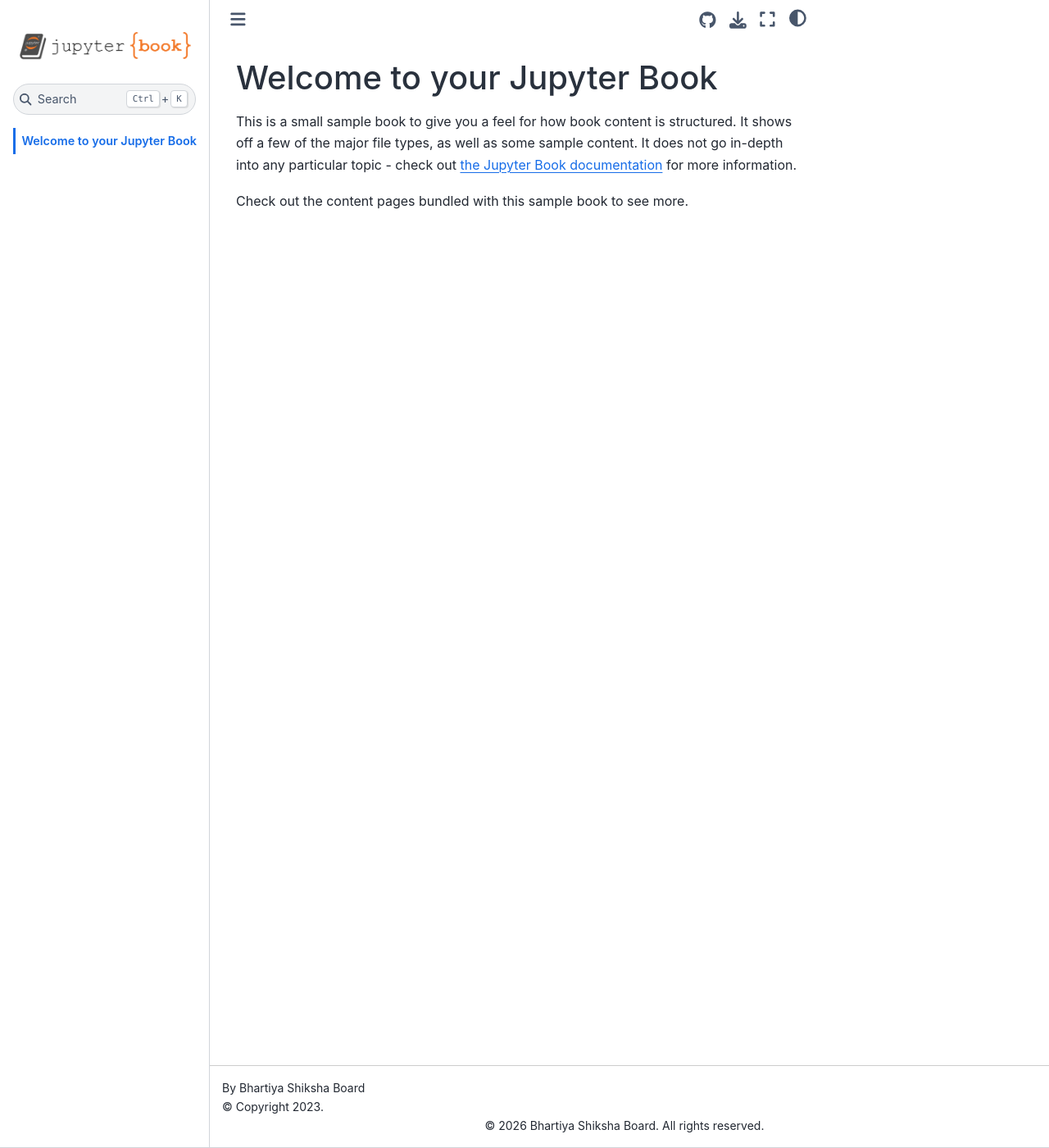
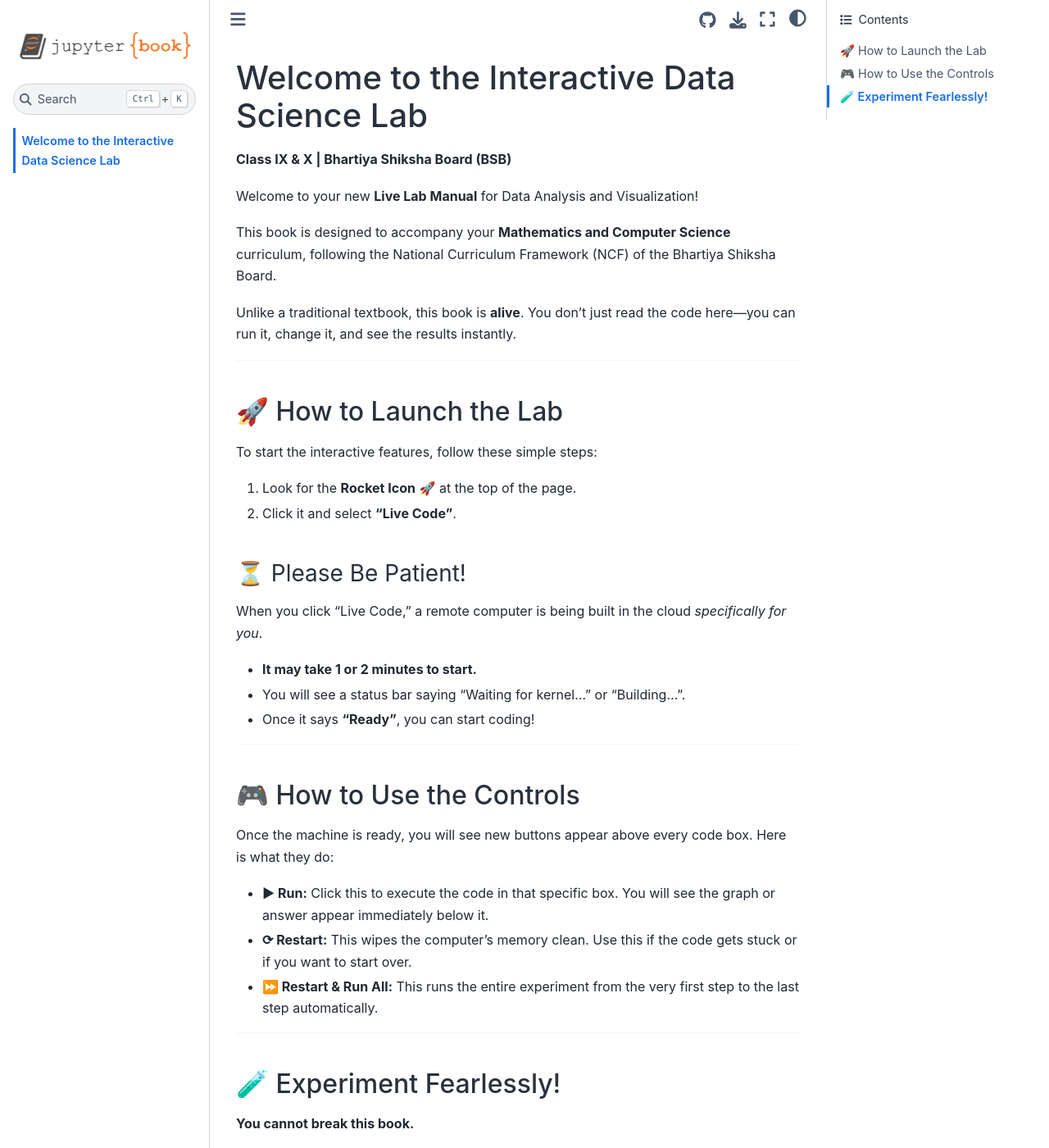
Before and after one commit to amita-kapoor/BSB, a Jupyter Book: the page built from intro.md, in a window 1280 px wide and 1400 px high. Shown: the whole window at 82% size. Built offline with Jupyter Book 1.0.4 settings and Sphinx 7.4.7 and the Sphinx Book theme 1.1.4, drawn with Linux system fonts in a browser that asks for light colours; pages that are not in the unit, such as notebooks, are missing from menus; some of the changed text lies outside the part shown.

Commit message:
Interactive activities

````diff
--- a/intro.md
+++ b/intro.md
@@ -1,11 +1,51 @@
-# Welcome to your Jupyter Book
+# Welcome to the Interactive Data Science Lab
 
-This is a small sample book to give you a feel for how book content is
-structured.
-It shows off a few of the major file types, as well as some sample content.
-It does not go in-depth into any particular topic - check out [the Jupyter Book documentation](https://jupyterbook.org) for more information.
+**Class IX & X | Bhartiya Shiksha Board (BSB)**
 
-Check out the content pages bundled with this sample book to see more.
+Welcome to your new **Live Lab Manual** for Data Analysis and Visualization!
+
+This book is designed to accompany your **Mathematics and Computer Science** curriculum, following the National Curriculum Framework (NCF) of the Bhartiya Shiksha Board.
+
+Unlike a traditional textbook, this book is **alive**. You don't just read the code here—you can run it, change it, and see the results instantly.
+
+---
+
+## 🚀 How to Launch the Lab
+
+To start the interactive features, follow these simple steps:
+
+1.  Look for the **Rocket Icon** 🚀 at the top of the page.
+2.  Click it and select **"Live Code"**.
+
+### ⏳ Please Be Patient!
+When you click "Live Code," a remote computer is being built in the cloud *specifically for you*.
+* **It may take 1 or 2 minutes to start.**
+* You will see a status bar saying "Waiting for kernel..." or "Building...".
+* Once it says **"Ready"**, you can start coding!
+
+---
+
+## 🎮 How to Use the Controls
+
+Once the machine is ready, you will see new buttons appear above every code box. Here is what they do:
+
+* **▶ Run:** Click this to execute the code in that specific box. You will see the graph or answer appear immediately below it.
+* **⟳ Restart:** This wipes the computer's memory clean. Use this if the code gets stuck or if you want to start over.
+* **⏩ Restart & Run All:** This runs the entire experiment from the very first step to the last step automatically.
+
+---
+
+## 🧪 Experiment Fearlessly!
+
+**You cannot break this book.**
+
+We encourage you to click inside the code boxes and change the numbers.
+* *What happens if you change the angle from 45° to 90°?*
+* *What happens if you change the color from 'red' to 'blue'?*
+
+Go ahead and try it! If you make a mistake or get an error, simply refresh the page or click **Restart**, and everything will return to the original settings.
+
+**Select your Class from the sidebar to begin your experiments.**
 
 ```{tableofcontents}
 ```
````
